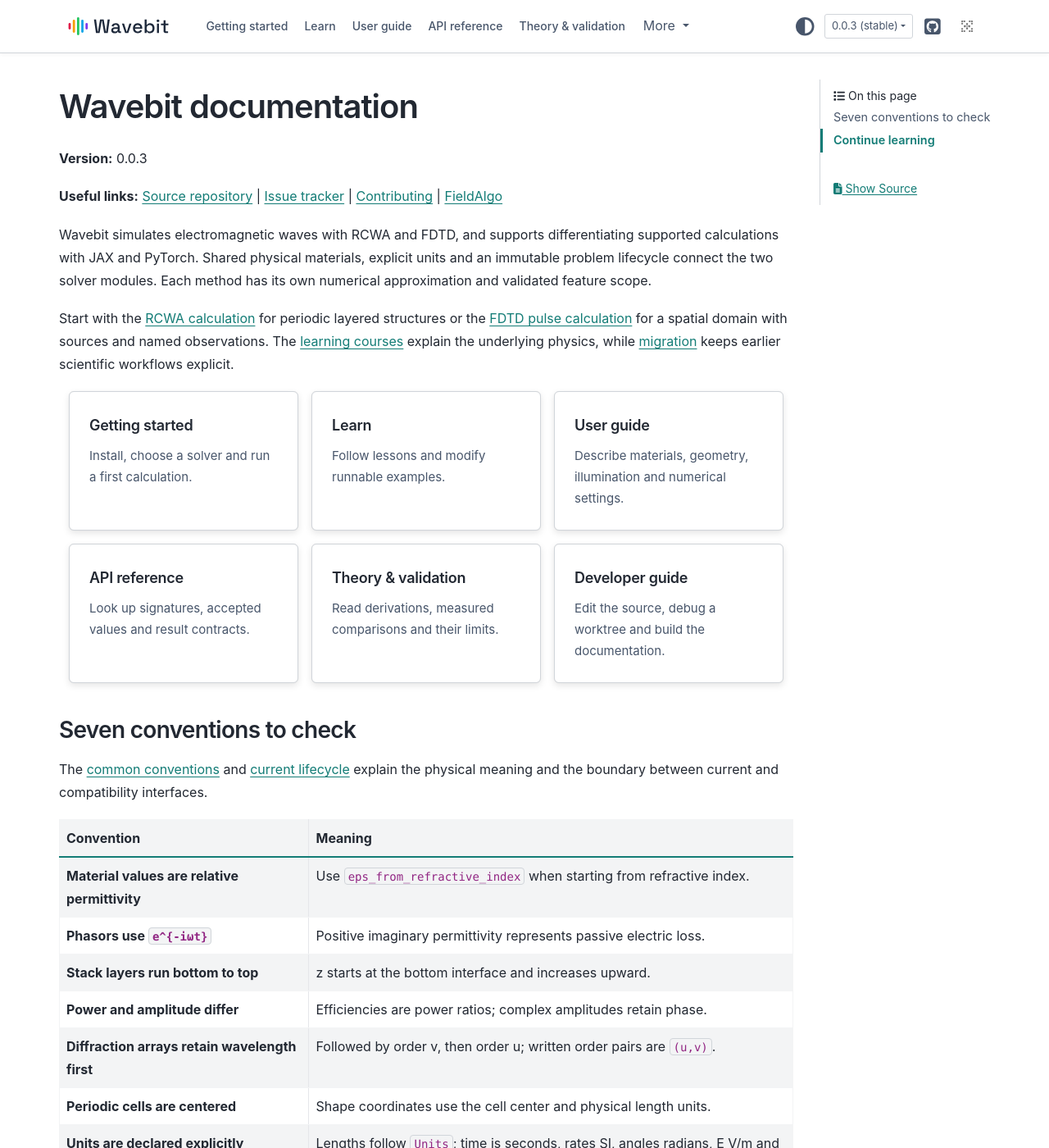
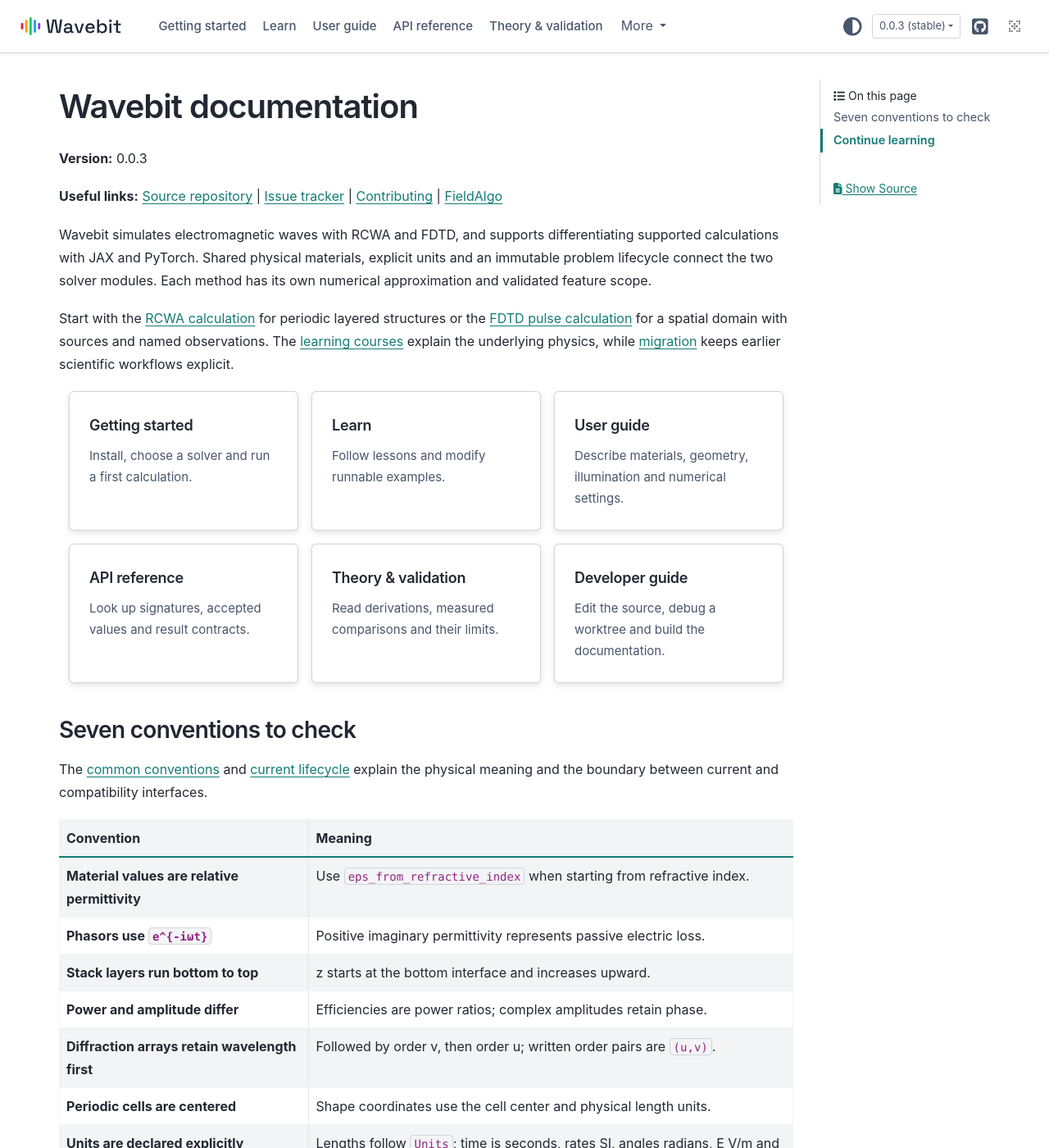
Before and after one commit to fieldalgo/wavebit, a Sphinx documentation site: the page built from docs/index.md, in a window 1280 px wide and 1400 px high. Shown: the whole window at 82% size. Built offline with Sphinx 7.4.7 and the PyData theme 0.15.4, drawn with Linux system fonts in a browser that asks for light colours; pages that are not in the unit, such as notebooks, are missing from menus.

Commit message:
docs: match responsive PyData header proportions
Co-authored-by: Codex <noreply@openai.com>

```diff
--- a/docs/_static/wavebit-site.css
+++ b/docs/_static/wavebit-site.css
@@ -156,14 +156,14 @@ body { font-family: var(--pst-font-family-base); line-height: 1.7; }
   backdrop-filter: blur(12px);
 }
 .bd-header .bd-header__inner {
-  max-width: 1180px;
+  max-width: 88rem;
   margin-inline: auto;
-  padding-inline: 32px;
+  padding-inline: 24px;
 }
 .bd-header .navbar-header-items__start { margin-right: 24px; }
 .bd-header ul.navbar-nav > li.nav-item > .nav-link {
   padding-inline: 8px;
-  font-size: 14px;
+  font-size: 15px;
   white-space: nowrap;
 }
 .bd-header .pst-navbar-icon { font-size: 18px; }
@@ -204,11 +204,7 @@ body { font-family: var(--pst-font-family-base); line-height: 1.7; }
   border-radius: 6px;
   background: var(--pst-color-surface);
 }
-@media (max-width: 1199.98px) and (min-width: 992px) {
-  .bd-header .bd-header__inner { padding-inline: 20px; }
-  .bd-header .navbar-header-items__start { margin-right: 12px; }
-  .bd-header ul.navbar-nav > li.nav-item > .nav-link { padding-inline: 5px; font-size: 13px; }
-}
+
 @media (max-width: 767.98px) {
   .bd-header .bd-header__inner { padding-inline: 20px; }
   .bd-article { padding-top: 1.5rem; }
@@ -227,20 +223,18 @@ body { font-family: var(--pst-font-family-base); line-height: 1.7; }
 .wb-company-dark { display: none; }
 html[data-theme="dark"] .wb-company-light { display: none; }
 html[data-theme="dark"] .wb-company-dark { display: block; }
-@media (min-width: 992px) {
-  .bd-header .navbar-header-items { flex-wrap: nowrap; min-width: 0; }
-  .bd-header .navbar-header-items__end { flex-shrink: 0; }
-}
-@media (min-width: 992px) and (max-width: 1199.98px) {
-  .bd-header .navbar-header-items__end { gap: 6px; }
-  .bd-header ul.navbar-nav > li.nav-item > .nav-link { font-size: 12px; padding-inline: 4px; }
-}
+
+
 
 @media (max-width: 639.98px) {
   .bd-header .navbar-brand img.logo__image { height: 28px; }
 }
-@media (min-width: 992px) and (max-width: 1199.98px) {
-  .bd-header .bd-header__inner { padding-inline: 12px; }
-  .bd-header .navbar-header-items__start { margin-right: 8px; }
-  .bd-header ul.navbar-nav > li.nav-item > .nav-link { padding-inline: 2px; }
+
+
+/* Like the PyData/NumPy header: navigation stays on one line, while the
+   utility group can wrap as a unit before the mobile navigation takes over. */
+@media (min-width: 992px) {
+  .bd-header .navbar-header-items { flex-wrap: wrap; row-gap: 0; }
+  .bd-header .navbar-nav { flex-wrap: nowrap; }
+  .bd-header .navbar-header-items__end { flex-shrink: 0; min-height: var(--pst-header-height); }
 }
```
